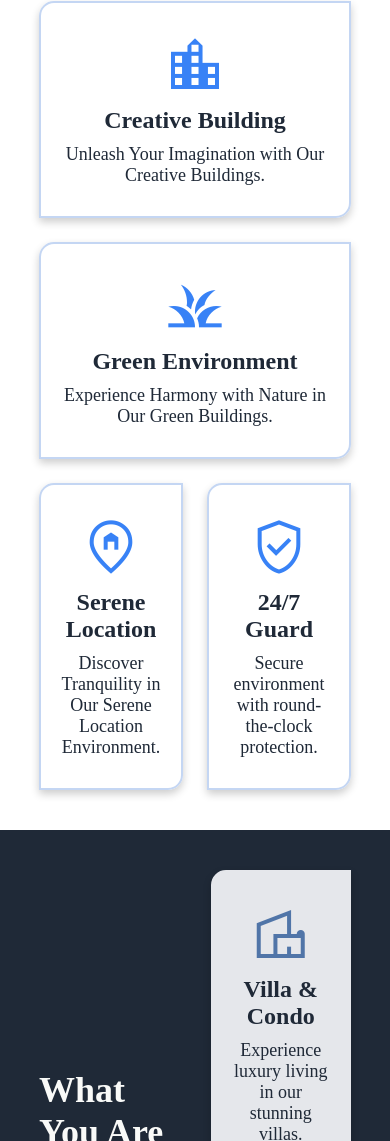
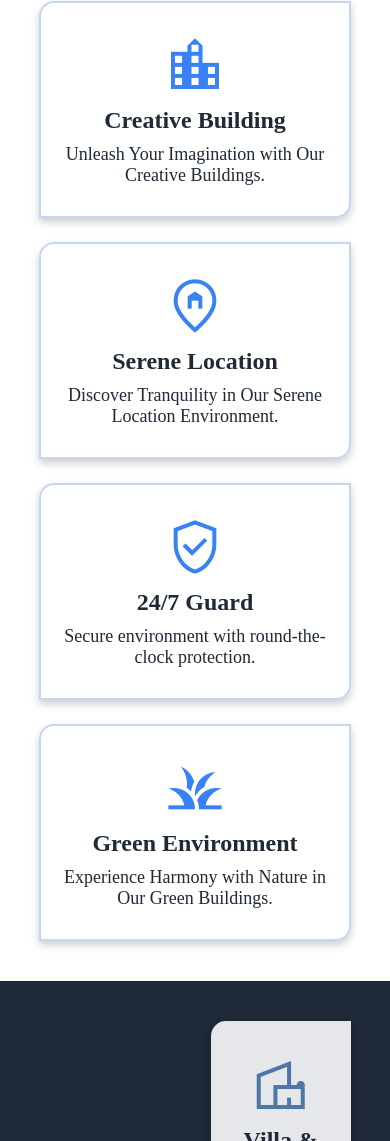
Before and after one commit to adex-badr18/odin-landing-page, a plain HTML site: page index.html in a window 390 px wide. Shown: the part 1214-2355 px from the top of the page. Drawn offline with nearby package versions, Linux system fonts and the light colour scheme.

Commit message:
Make about cards responsive

```diff
--- a/css/style.css
+++ b/css/style.css
@@ -203,7 +203,7 @@ div.about-grid {
     border: 2px solid #c4d6f3;
     border-radius: 15px 0 15px 0;
     padding: 30px 15px;
-    flex: 1;
+    flex: 1 1 250px;
     box-shadow: 0 4px 8px 0 rgba(0, 0, 0, 0.2);
 }
 
--- a/index.html
+++ b/index.html
@@ -87,13 +87,6 @@
                     </div>
                     <div class="card">
                         <span class="material-symbols-outlined">
-                            grass
-                        </span>
-                        <h4>Green Environment</h4>
-                        <p>Experience Harmony with Nature in Our Green Buildings.</p>
-                    </div>
-                    <div class="card">
-                        <span class="material-symbols-outlined">
                             home_pin
                         </span>
                         <h4>Serene Location</h4>
@@ -105,6 +98,13 @@
                         </span>
                         <h4>24/7 Guard</h4>
                         <p>Secure environment with round-the-clock protection.</p>
+                    </div>
+                    <div class="card">
+                        <span class="material-symbols-outlined">
+                            grass
+                        </span>
+                        <h4>Green Environment</h4>
+                        <p>Experience Harmony with Nature in Our Green Buildings.</p>
                     </div>
                 </div>
             </div>
```
